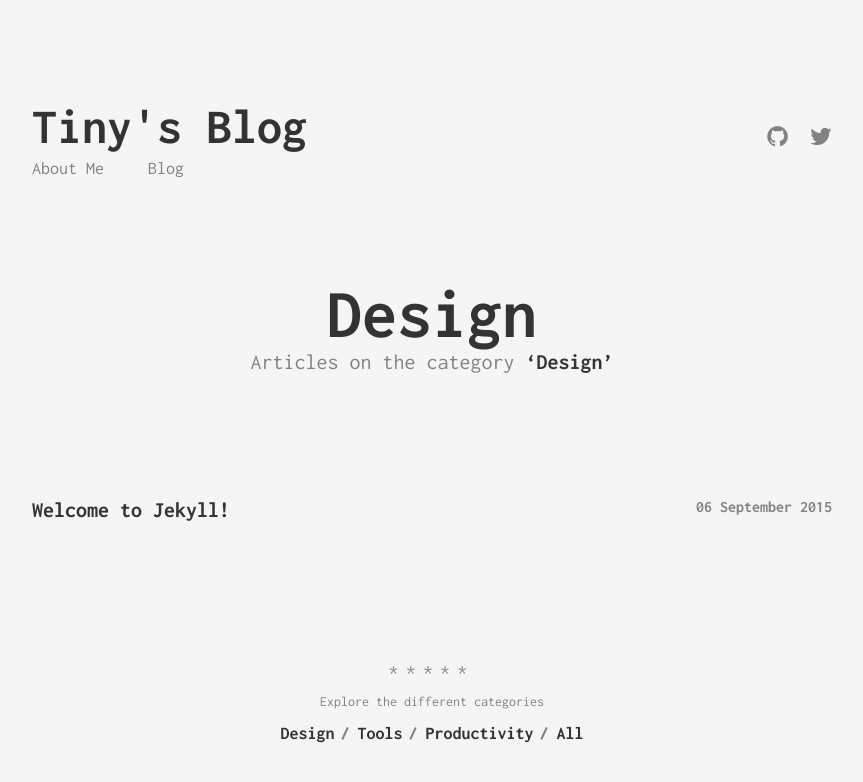
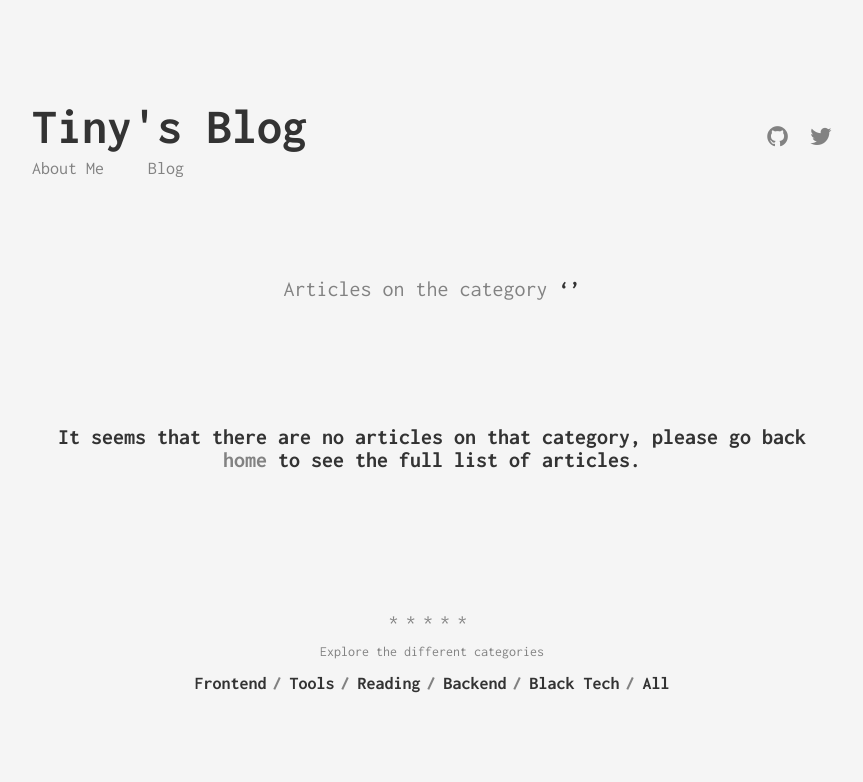
Before and after one commit to zhangtiny123/zhangtiny123.github.io, a Jekyll site: the page built from categories/design.html, in a window 1280 px wide. Shown: the top 782 px of the page, without its empty margins (208-1071 px from the left). Built offline with Jekyll 4.4.1, drawn with Linux system fonts in a browser that asks for light colours.

Commit message:
delete welcome post and update the category

```diff
--- a/_data/categories.yml
+++ b/_data/categories.yml
@@ -1,8 +1,14 @@
-- slug: design
-  name: Design
+- slug: frontend
+  name: Frontend
 
 - slug: tools
   name: Tools
 
-- slug: productivity
-  name: Productivity
+- slug: reading
+  name: Reading
+
+- slug: backend
+  name: Backend
+
+- slug: black_tech
+  name: Black Tech
--- a/_posts/2015-09-06-welcome-to-jekyll.markdown
+++ /dev/null
@@ -1,26 +0,0 @@
----
-layout: post
-title:  "Welcome to Jekyll!"
-subtitle: "Feel home!"
-date:   2015-09-06 23:34:01
-categories: [design, tool]
----
-You’ll find this post in your `_posts` directory. Go ahead and edit it and re-build the site to see your changes. You can rebuild the site in many different ways, but the most common way is to run `jekyll serve`, which launches a web server and auto-regenerates your site when a file is updated.
-
-To add new posts, simply add a file in the `_posts` directory that follows the convention `YYYY-MM-DD-name-of-post.ext` and includes the necessary front matter. Take a look at the source for this post to get an idea about how it works.
-
-Jekyll also offers powerful support for code snippets:
-
-{% highlight ruby %}
-def print_hi(name)
-  puts "Hi, #{name}"
-end
-print_hi('Tom')
-#=> prints 'Hi, Tom' to STDOUT.
-{% endhighlight %}
-
-Check out the [Jekyll docs][jekyll] for more info on how to get the most out of Jekyll. File all bugs/feature requests at [Jekyll’s GitHub repo][jekyll-gh]. If you have questions, you can ask them on [Jekyll’s dedicated Help repository][jekyll-help].
-
-[jekyll]:      http://jekyllrb.com
-[jekyll-gh]:   https://github.com/jekyll/jekyll
-[jekyll-help]: https://github.com/jekyll/jekyll-help
--- a/_posts/2015-11-19-config-vps-steps.markdown
+++ b/_posts/2015-11-19-config-vps-steps.markdown
@@ -3,7 +3,7 @@ layout: post
 title:  "Config a VPS by Shadowsocks"
 subtitle: "this is a Go version shadowsocks guide, Node or Python version is similar"
 date:   2015-11-19 18:23:01
-categories: [tool]
+categories: [black_tech]
 ---
 
 ## 1. install go
```
